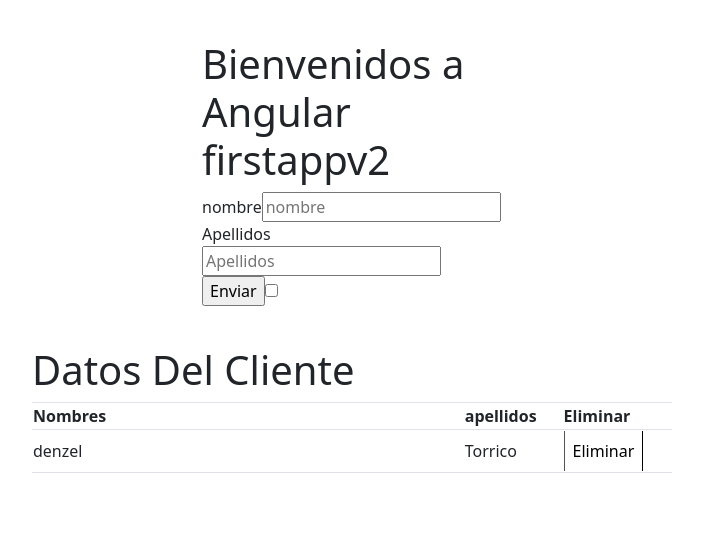
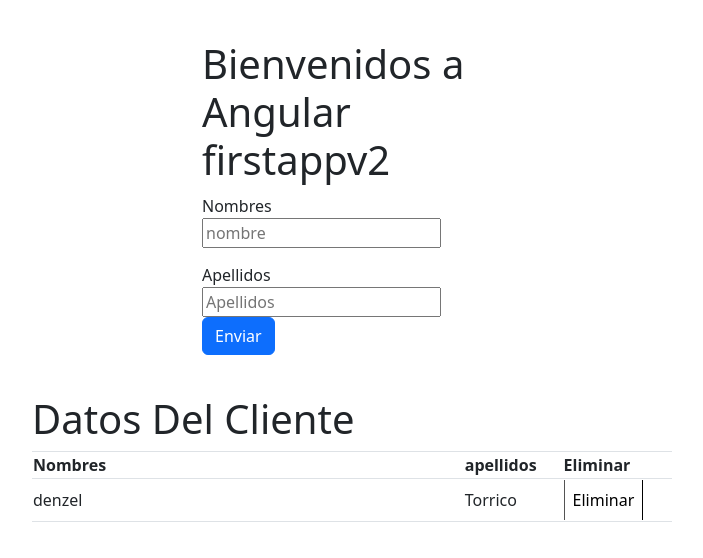
Before and after one commit to DenzelTorrico/angularfirst, an Angular app: page / in a window 1280 px wide. Shown: the top 558 px of the page, without its empty margins (288-991 px from the left). Built offline with nearby package versions, Linux system fonts and the light colour scheme.

Commit message:
add data

```diff
--- a/src/app/app.component.css
+++ b/src/app/app.component.css
@@ -2,3 +2,8 @@
     margin: 40px auto ;
     width: 300px;
 }
+
+#name{
+    margin-top: 10px;
+    margin-bottom: 15px;
+}
--- a/src/app/app.component.html
+++ b/src/app/app.component.html
@@ -9,16 +9,20 @@
 <body>
 
   <form method="post">
-    <h1>Bienvenidos a Angular {{title}}</h1>
-    <label for="name">nombre</label>
-    <input type="text" className="form-control"  name="nombre" [(ngModel)]="name"  id="nombre" placeholder="nombre">
-    <br>
+
+
+      <h1>Bienvenidos a Angular {{title}}</h1>
+      <div id="name">
+      <label for="name">Nombres</label>
+      <input type="text" className="form-control"  name="nombre" [(ngModel)]="name"  id="nombre" placeholder="nombre">
+    </div>
+
+   <div>
     <label for="apellidos">Apellidos</label>
     <input type="text" name="apellidos" id="apellidos" [(ngModel)]="lastname" placeholder="Apellidos">
-    <br>
 
-    <input type="button" value="Enviar" (click)="agregar(name,lastname)">
-    <input type="checkbox" name="check" id="check" >
+    <input type="button" value="Enviar" class="btn btn-primary" (click)="agregar(name,lastname)">
+   </div>
   </form>
 
   <table class="table table-striped table-bordered w-50 mx-auto">
--- a/src/app/app.component.ts
+++ b/src/app/app.component.ts
@@ -19,9 +19,14 @@
 
   agregar(name:string,lastname:string) {
     this.id+=1
-    this.datos.push({id:this.id,name:name,lastname:lastname})
-    this.name = ""
-    this.lastname = ""
+    if(name == "" || lastname == ""){
+        alert("Rellena los datos por favor")
+    }else{
+      this.datos.push({id:this.id,name:name,lastname:lastname})
+      this.name = ""
+      this.lastname = ""
+    }
+
   }
   Eliminar(id:number){
     this.datos = this.datos.filter(function(d){return d.id !==id})
```
Also changed, not shown: 1 other file (tests, documents, lock files or other folders).
